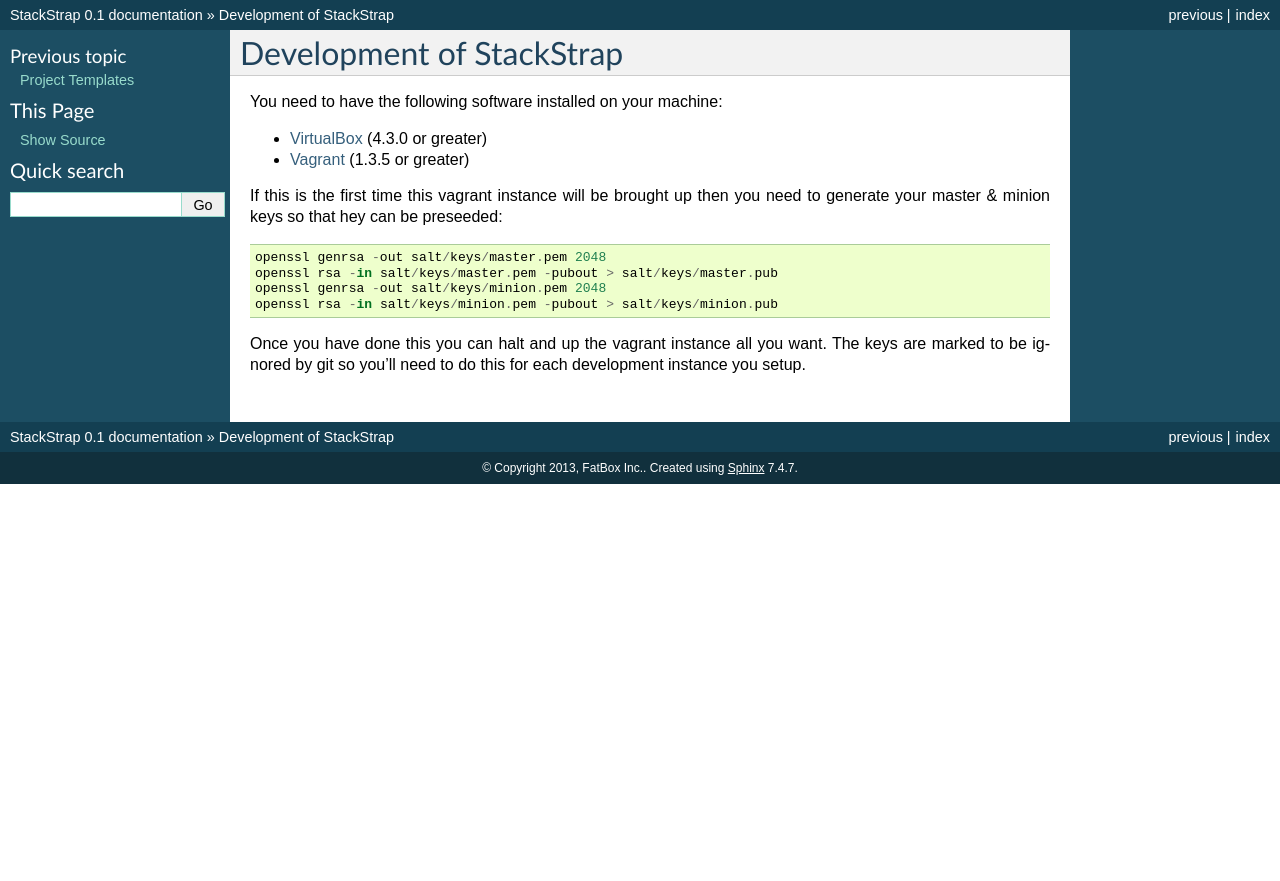
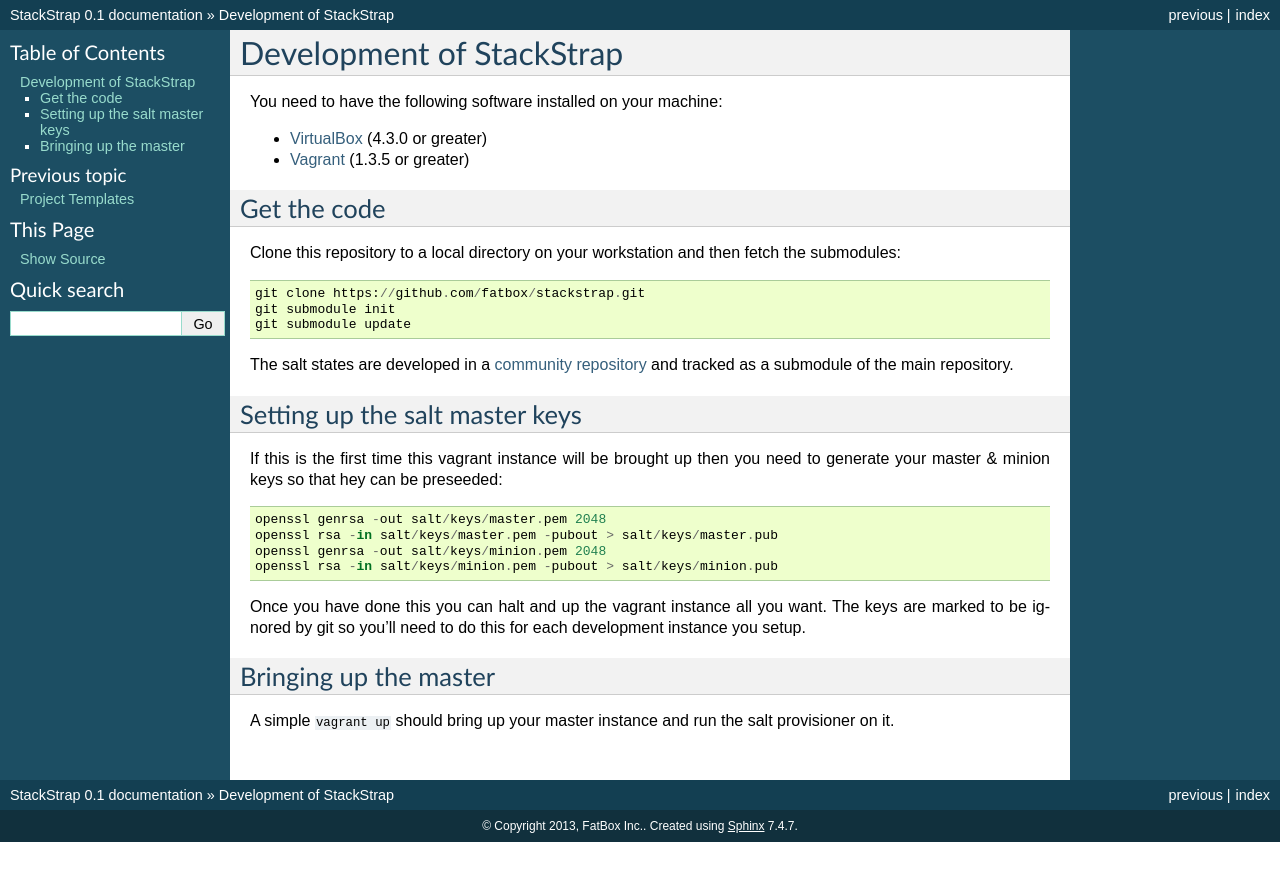
Before and after one commit to stackstrap/stackstrap, a Sphinx documentation site: the page built from docs/development.rst, in a window 1280 px wide. Shown: the top 881 px of the page. Built offline with Sphinx 7.4.7, drawn with Linux system fonts in a browser that asks for light colours.

Commit message:
Update development docs to explain the submodule requirement

```diff
--- a/docs/development.rst
+++ b/docs/development.rst
@@ -1,12 +1,24 @@
-
 Development of StackStrap
--------------------------
-
+=========================
 You need to have the following software installed on your machine:
 
 * VirtualBox_ (4.3.0 or greater)
 * Vagrant_ (1.3.5 or greater)
 
+Get the code
+------------
+Clone this repository to a local directory on your workstation and then fetch
+the submodules::
+
+    git clone https://github.com/fatbox/stackstrap.git
+    git submodule init
+    git submodule update
+
+The salt states are developed in a `community repository`_ and tracked as a
+submodule of the main repository.
+
+Setting up the salt master keys
+-------------------------------
 If this is the first time this vagrant instance will be brought up then you
 need to generate your master & minion keys so that hey can be preseeded::
 
@@ -19,7 +31,13 @@
 The keys are marked to be ignored by git so you'll need to do this for each
 development instance you setup.
 
+Bringing up the master
+----------------------
+A simple ``vagrant up`` should bring up your master instance and run the salt
+provisioner on it.
+
 .. _Vagrant: http://vagrantup.com/
 .. _VirtualBox: http://virtualbox.org/
+.. _community repository: https://github.com/fatbox/stackstrap-salt
 
 .. vim: set ts=4 sw=4 sts=4 et ai :
```
